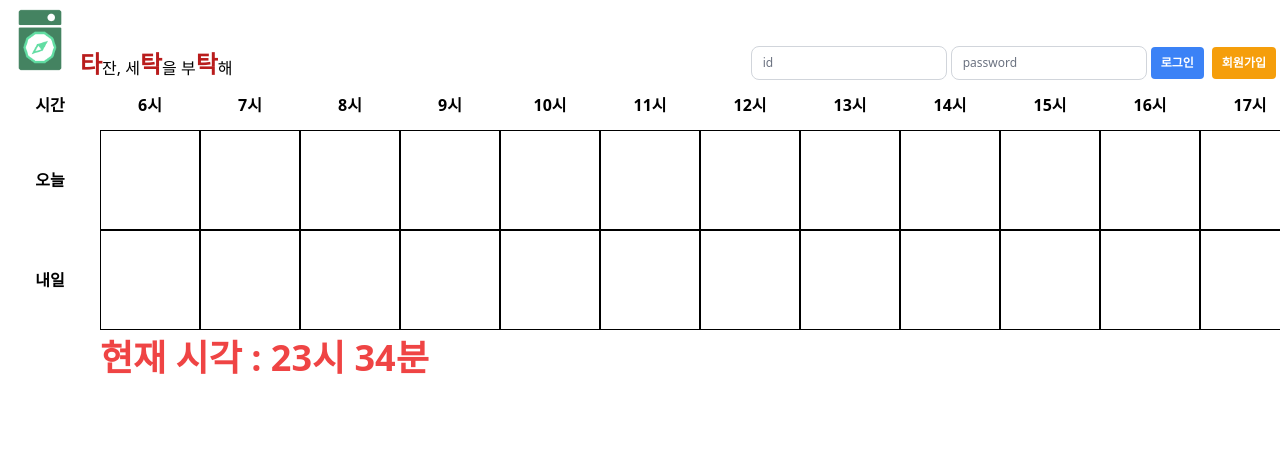
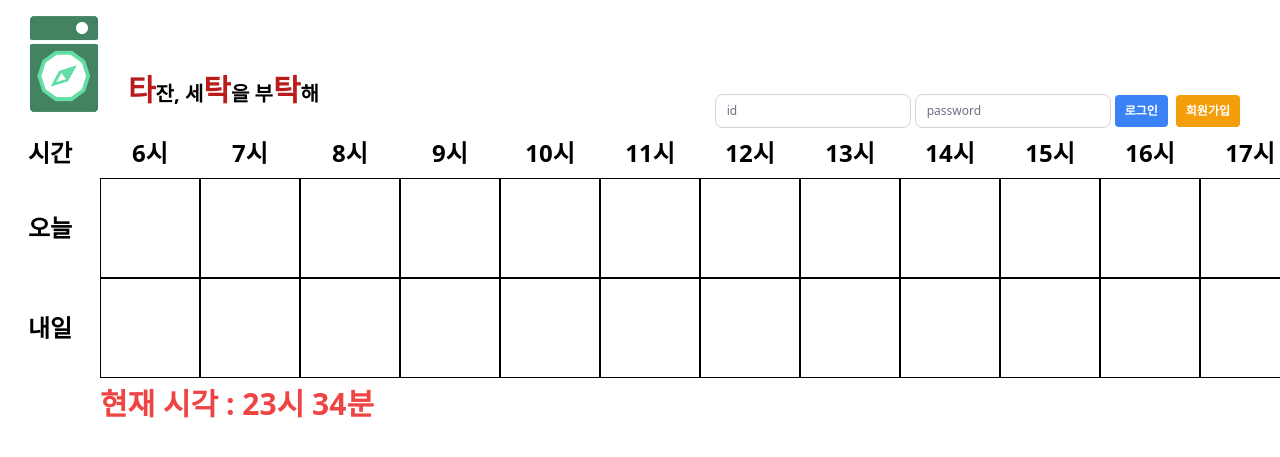
Before and after one commit to sadie100/tarzanLaundry, a Flask app: page / in a window 1280 px wide; the page is wider, and only the part inside the window is pictured. Shown: the top 457 px of that part. Run offline with Flask 2, Linux system fonts and the light colour scheme; data that the repository does not hold is empty; some libraries are stand-ins or nearby versions.

Commit message:
Merge branch 'main' of https://github.com/sadie100/tarzanLaundry into remer-2nd-Branch

```diff
--- a/static/index.js
+++ b/static/index.js
@@ -73,8 +73,8 @@ const pick = function (time, day, reservations, loginId) {
     //상황을 나눈다.
     if(!document.getElementById('timeTableDetail')){
          //picked가 처음 눌린 상황 => element 전체 만들어야 함
-         document.getElementById('detailWrapper').insertAdjacentHTML('beforeend',`<div id="timeTableDetail" class="flex flex-col w-48 h-64 border border-indigo-600">
-         <div class="flex w-full justify-evenly h-1/2 items-center text-sm">
+         document.getElementById('detailWrapper').insertAdjacentHTML('beforeend',`<div id="timeTableDetail" class="flex flex-col w-48 h-64 border border-2 border-gray-500 rounded-md">
+         <div class="flex w-full justify-evenly h-1/2 items-center text-sm ">
              <div id="detailLaundry325" class="flex justify-evenly w-full h-full flex-col items-center">
                  <div>
                      325
@@ -136,16 +136,16 @@ const pick = function (time, day, reservations, loginId) {
                 //예약있음. 예약 불가능상태
 
                 if(!loginId){
-                    document.getElementById(`detail${type}${room}`).className = 'flex justify-evenly w-full h-full flex-col items-center bg-amber-400 text-white'
+                    document.getElementById(`detail${type}${room}`).className = 'flex justify-evenly w-full h-full flex-col items-center rounded-lg bg-amber-400 text-white'
                     document.getElementById(`detail${type}${room}Bottom`).innerHTML = '예약완료';
                 }else{
                     //로그인 있으면 내 예약인지 아닌지 한번 확인하기
                     const {user} = pickedReserve.find(({ type:etype, room:eroom})=>{return etype.toLowerCase() === type.toLowerCase() && eroom === room});
                     if(user.toString() === loginId.toString()){
-                        document.getElementById(`detail${type}${room}`).className = 'flex justify-evenly w-full h-full flex-col items-center bg-green-500 text-white'
-                        document.getElementById(`detail${type}${room}Bottom`).innerHTML = `<button type="button" class="ml-auto bg-amber-500 hover:bg-amber-700 text-white text-xs font-bold py-2 px-2.5 rounded" onclick="handleCancel('${time}','${day}','${type.toLowerCase()}', '${room}')">예약 취소</button>`;
+                        document.getElementById(`detail${type}${room}`).className = 'flex justify-evenly w-full h-full flex-col items-center rounded-lg bg-green-500 text-white'
+                        document.getElementById(`detail${type}${room}Bottom`).innerHTML = `<button type="button" class="ml-auto bg-amber-500 hover:bg-amber-700 text-white text-s font-bold py-2 px-2.5 rounded" onclick="handleCancel('${time}','${day}','${type.toLowerCase()}', '${room}')">예약 취소</button>`;
                     }else{
-                        document.getElementById(`detail${type}${room}`).className = 'flex justify-evenly w-full h-full flex-col items-center bg-amber-400 text-white'
+                        document.getElementById(`detail${type}${room}`).className = 'flex justify-evenly w-full h-full flex-col items-center rounded-lg bg-amber-400 text-white'
                         document.getElementById(`detail${type}${room}Bottom`).innerHTML = '예약완료';
                     }
                 }
@@ -153,7 +153,7 @@ const pick = function (time, day, reservations, loginId) {
             }else{
                 //예약없음. 예약 가능상태
                 document.getElementById(`detail${type}${room}`).className = 'flex justify-evenly w-full h-full flex-col items-center'
-                document.getElementById(`detail${type}${room}Bottom`).innerHTML = `<button type="button" class="ml-auto bg-blue-500 hover:bg-blue-700 text-white text-xs font-bold py-2 px-2.5 rounded" onclick="handleReserve('${time}','${day}','${type.toLowerCase()}', '${room}')">예약하기</button>`;
+                document.getElementById(`detail${type}${room}Bottom`).innerHTML = `<button type="button" class="ml-auto bg-blue-500 hover:bg-blue-700 text-white text-s font-bold py-2 px-2.5 rounded" onclick="handleReserve('${time}','${day}','${type.toLowerCase()}', '${room}')">예약하기</button>`;
             }
         }
     }
--- a/templates/index.html
+++ b/templates/index.html
@@ -51,12 +51,12 @@
     <div class="flex justify-between w-full">
         <!-- 로고 -->
         <div class="relative flex ">
-            <img src="../static/Jungle_laundry.png" alt="타탁탁" class="w-20">
-            <div class="flex flex-wrap">
-                <div class="flex mt-auto items-end"><p class=" text-red-700 text-2xl font-bold">타</p><p>잔,&nbsp</p></div>
+            <img src="../static/Jungle_laundry.png" alt="타탁탁" class="w-32">
+            <div class="flex flex-wrap text-xl mb-5 font-bold">
+                <div class="flex mt-auto items-end"><p class=" text-red-700 text-3xl font-bold">타</p><p>잔,&nbsp</p></div>
                 <div class="flex mt-auto items-end flex-wrap">
-                    <div class="flex mt-auto items-end">세<p class=" text-red-700 text-2xl font-bold">탁</p>을&nbsp</div>
-                    <div class="flex mt-auto items-end">부<p class=" text-red-700 text-2xl font-bold">탁</p>해</div>
+                    <div class="flex mt-auto items-end">세<p class=" text-red-700 text-3xl font-bold">탁</p>을&nbsp</div>
+                    <div class="flex mt-auto items-end">부<p class=" text-red-700 text-3xl font-bold">탁</p>해</div>
                 </div>
             </div>
         </div>
@@ -72,7 +72,7 @@
                     <label for="input_password" class="absolute text-xs text-gray-500 dark:text-gray-400 duration-300 transform -translate-y-3 scale-75 top-1 z-10 origin-[0] bg-white dark:bg-gray-900 px-2 peer-focus:px-2 peer-focus:text-blue-600 peer-focus:dark:text-blue-500 peer-placeholder-shown:scale-100 peer-placeholder-shown:-translate-y-1/2 peer-placeholder-shown:top-1/2 peer-focus:top-1 peer-focus:scale-75 peer-focus:-translate-y-3 left-1"> password</label>
                 </div>
                 <button type="submit" class="mr-2 bg-blue-500 hover:bg-blue-700 text-white text-xs font-bold py-2 px-2.5 rounded">로그인</button>
-                <button type="button" class="mr-1 bg-amber-500 hover:bg-amber-700 text-white text-xs font-bold py-2 px-2.5 rounded" onclick="window.location.href='/jungler_test'">회원가입</button>
+                <button type="button" class="mr-10 bg-amber-500 hover:bg-amber-700 text-white text-xs font-bold py-2 px-2.5 rounded" onclick="window.location.href='/jungler_test'">회원가입</button>
             </div>
         </form>
     </div>
@@ -81,12 +81,12 @@
     <div class="flex justify-between w-full">
         <!-- 로고 -->
         <div class="relative flex ">
-            <img src="../static/Jungle_laundry.png" alt="타탁탁" class="w-20">
-            <div class="flex flex-wrap">
-                <div class="flex mt-auto items-end"><p class=" text-red-700 text-2xl font-bold">타</p><p>잔,&nbsp</p></div>
+            <img src="../static/Jungle_laundry.png" alt="타탁탁" class="w-32">
+            <div class="flex flex-wrap text-xl mb-5 font-bold">
+                <div class="flex mt-auto items-end"><p class=" text-red-700 text-3xl font-bold">타</p><p>잔,&nbsp</p></div>
                 <div class="flex mt-auto items-end flex-wrap">
-                    <div class="flex mt-auto items-end">세<p class=" text-red-700 text-2xl font-bold">탁</p>을&nbsp</div>
-                    <div class="flex mt-auto items-end">부<p class=" text-red-700 text-2xl font-bold">탁</p>해</div>
+                    <div class="flex mt-auto items-end">세<p class=" text-red-700 text-3xl font-bold">탁</p>을&nbsp</div>
+                    <div class="flex mt-auto items-end">부<p class=" text-red-700 text-3xl font-bold">탁</p>해</div>
                 </div>
             </div>
         </div>
@@ -94,9 +94,9 @@
         <div action="" class="flex items-end">
             <div class="relative flex  md:grid-cols-3 items-center">
                 <div>
-                    <p class="pr-5">" {{userName}} 님 환영합니다! "</p>
+                    <p class="pr-5">" <a class = "font-bold text-lg">{{userName}}</a> 님 환영합니다! "</p>
                 </div>
-                <button type="button" onclick="logOut()" class="mr-1 bg-amber-500 hover:bg-amber-700 text-white text-xs font-bold py-2 px-2.5 rounded">로그아웃</button>
+                <button type="button" onclick="logOut()" class="mr-10 bg-amber-500 hover:bg-amber-700 text-white text-xs font-bold py-2 px-2.5 rounded">로그아웃</button>
             </div>
         </div>
     </div>
@@ -114,11 +114,11 @@
             {% if using %}
             <div>
                 {% if myLaundry %}
-                <p class="flex text-xl text-slate-500 font-bold">나의 세탁기 예약 : {{myLaundry['date'].day}}일 {{myLaundry['date'].hour}}시, {{myLaundry['room']}}호</p>
+                <p class="flex text-3xl text-slate-500 font-bold">나의 세탁기 예약 : {{myLaundry['date'].day}}일 {{myLaundry['date'].hour}}시, {{myLaundry['room']}}호</p>
                 {% endif %}
                 <br>
                 {% if myDry %}
-                <p class="flex text-xl text-slate-500 font-bold">나의 건조기 예약 : {{myDry['date'].day}}일 {{myDry['date'].hour}}시, {{myDry['room']}}호</p>
+                <p class="flex text-3xl text-slate-500 font-bold">나의 건조기 예약 : {{myDry['date'].day}}일 {{myDry['date'].hour}}시, {{myDry['room']}}호</p>
                 {% endif %}
                 <br>
             </div>
--- a/templates/table.html
+++ b/templates/table.html
@@ -3,7 +3,7 @@
 
 {% block table %}
   <div id="timeTable" class="relative">
-     <div class="timeTable text-center w-9/12 font-bold">
+     <div class="timeTable text-center w-9/12 font-bold text-2xl">
       <div class="timeColumn">시간</div>
       {% for i in range(6,24) %} {%if nowtime.hour == i%}
       <div class="timeColumn text-red-500">{{i}}시</div>
@@ -44,13 +44,13 @@
               {% if reserve['type'] == 'laundry' %}
                 {% if reserve['room'] == '325' %}
                   {% if reserve['user'] == userId%}
-                    <div class="bg-green-500 row-start-1 col-start-1 text-white font-bold break-keep">내 예약</div>
+                    <div class="bg-green-500 row-start-1 leading-6 col-start-1 text-white text-lg font-bold break-keep">내 예약</div>
                   {% else %}
                     <div class="bg-yellow-300 row-start-1 col-start-1"></div>
                   {% endif%}
                 {% else %}
                   {% if reserve['user'] == userId%}
-                    <div class="bg-green-500 row-start-1 col-start-2 text-white font-bold break-keep">내 예약</div>
+                    <div class="bg-green-500 row-start-1 leading-6 col-start-2 text-white text-lg font-bold break-keep">내 예약</div>
                   {% else %}
                     <div class="bg-yellow-300 row-start-1 col-start-2"></div>
                   {% endif%}
@@ -58,13 +58,13 @@
               {% else %}
                 {% if reserve['room'] == '325' %}
                   {% if reserve['user'] == userId%}
-                    <div class="bg-green-500 row-start-2 col-start-1  text-white font-bold break-keep">내 예약</div>
+                    <div class="bg-green-500 row-start-2 leading-6 col-start-1  text-white text-lg font-bold break-keep">내 예약</div>
                   {% else %}
                     <div class="bg-yellow-300 row-start-2 col-start-1"></div>
                   {% endif%}
                 {% else %}
                   {% if reserve['user'] == userId%}
-                    <div class="bg-green-500 row-start-2 col-start-2 text-white font-bold break-keep">내 예약</div>
+                    <div class="bg-green-500 row-start-2 leading-6 col-start-2 text-white text-lg font-bold break-keep">내 예약</div>
                   {% else %}
                     <div class="bg-yellow-300 row-start-2 col-start-2"></div>
                   {% endif%}
@@ -121,7 +121,7 @@
         </div>
         {% endfor %}
       </div>
-      <div class="text-red-500 font-bold text-4xl col-start-2 col-end-10 text-left py-2">
+      <div class="text-red-500 font-bold text-3xl col-start-2 col-end-10 text-left py-2">
         현재 시각 : {{nowtime.hour}}시 {{nowtime.minute}}분
       </div>
     </div>
--- a/views.py
+++ b/views.py
@@ -39,7 +39,7 @@ from pymongo import MongoClient
 
 # db 이름은 laundryDB로 통일
 # client = MongoClient('mongodb://tarzan:jane@0.0.0.0',27017)   #서버 업로드
-client = MongoClient('127.0.0.1',27017)    #로컬 테스트
+client = MongoClient('localhost',27017)                        #로컬 테스트
 db = client.laundryDB
 
 
```
